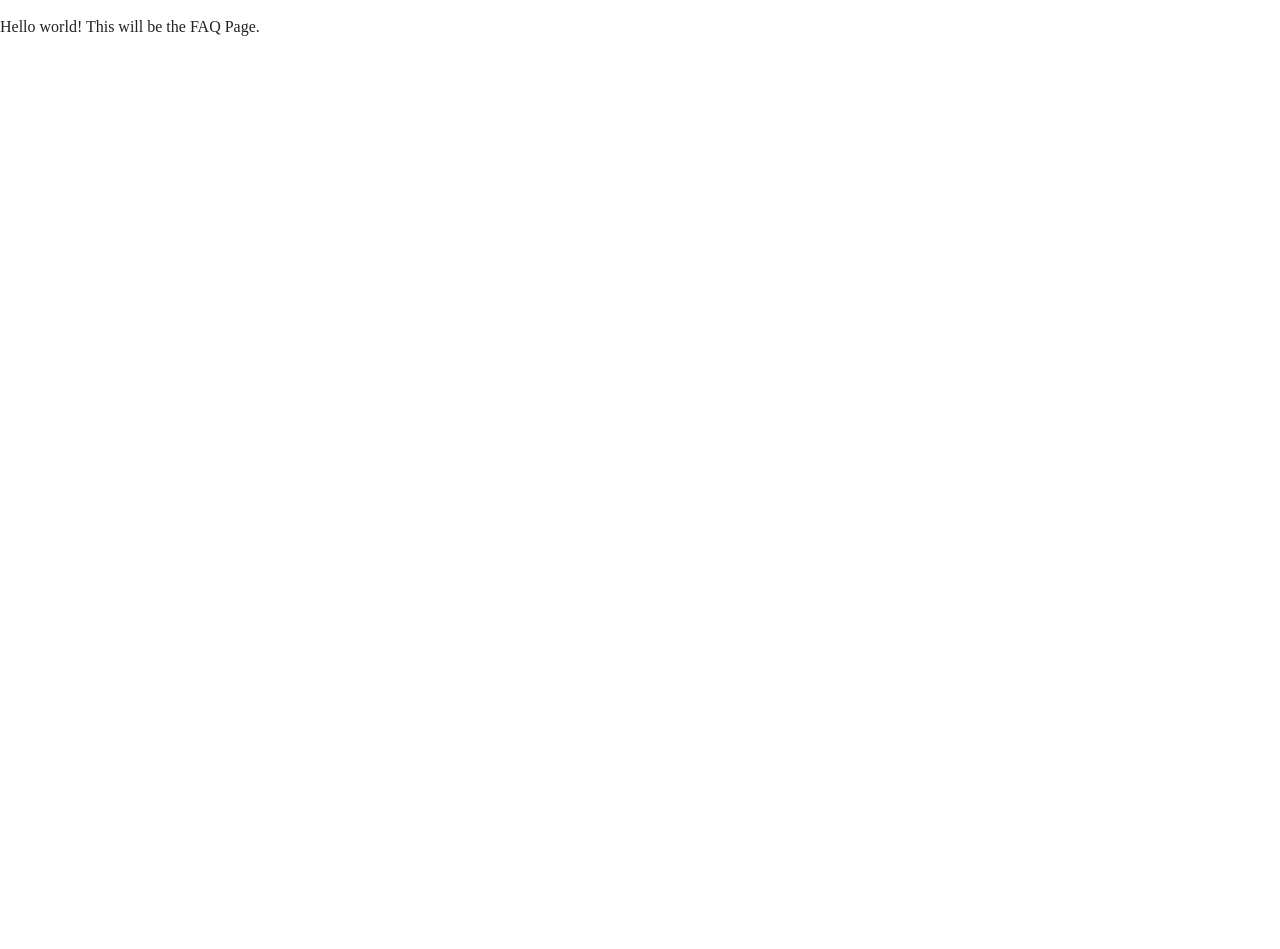
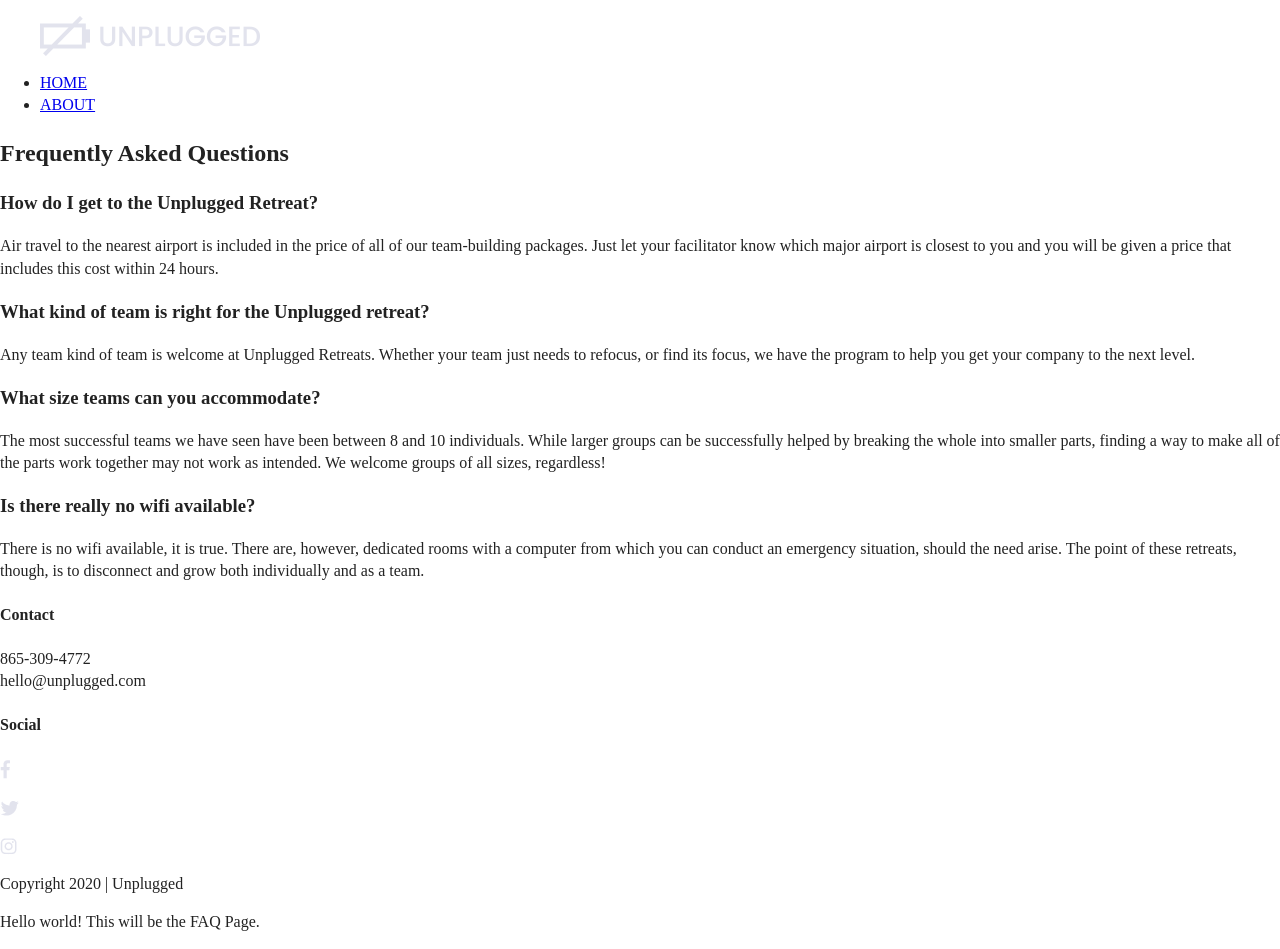
Before and after one commit to doskzorak/unplugged-retreat, a plain HTML site: page faq/index.html in a window 1280 px wide. Before the commit the page ends 800 px from the top, so only its background shows below. Drawn offline with nearby package versions, Linux system fonts and the light colour scheme.

Commit message:
Added code to FAQ page

```diff
--- a/faq/index.html
+++ b/faq/index.html
@@ -3,7 +3,7 @@
 
 <head>
   <meta charset="utf-8">
-  <title></title>
+  <title>Unplugged FAQ</title>
   <meta name="description" content="">
   <meta name="viewport" content="width=device-width, initial-scale=1">
 
@@ -16,6 +16,105 @@
 
   <meta name="theme-color" content="#fafafa">
 </head>
+
+<header>
+  <div class="content-wrapper">
+
+    <figure>
+      <a href="#"><img src="../img/unpluggedlogo.png" alt="Unplugged logo"></a>
+    </figure>
+
+    <div class="header-divider"></div>
+
+    <nav>
+      <ul>
+        <li><a href="..index.html" target="_blank">HOME</a></li>
+        <li><a href="../about/index.html" target="_blank">ABOUT</a></li>
+      </ul>
+    </nav>
+
+  </div>
+</header>
+
+<body>
+  <main>
+  <!--[if IE]>
+    <p class="browserupgrade">You are using an <strong>outdated</strong> browser. Please <a href="https://browsehappy.com/">upgrade your browser</a> to improve your experience and security.</p>
+  <![endif]-->
+
+    <section class="mission">
+      <div class="content-wrapper">
+        <div class="faq">
+          <h2>Frequently Asked Questions</h2>
+
+          <div class="faq-one">
+            <h3>How do I get to the Unplugged Retreat?</h3>
+              <p>Air travel to the nearest airport is included in the price of all of our
+                team-building packages. Just let your facilitator know which major airport
+                is closest to you and you will be given a price that includes this cost
+                within 24 hours.
+              </p>
+          </div>
+
+          <div class="faq-two">
+            <h3>What kind of team is right for the Unplugged retreat?</h3>
+              <p>Any team kind of team is welcome at Unplugged Retreats. Whether your team
+                just needs to refocus, or find its focus, we have the program to help you
+                get your company to the next level.
+              </p>
+            </div>
+
+          <div class="faq-three">
+            <h3>What size teams can you accommodate?</h3>
+              <p>The most successful teams we have seen have been between 8 and
+                10 individuals. While larger groups can be successfully helped
+                by breaking the whole into smaller parts, finding a way to make
+                all of the parts work together may not work as intended. We
+                welcome groups of all sizes, regardless!
+              </p>
+          </div>
+
+          <div class="faq-four">
+            <h3>Is there really no wifi available?</h3>
+              <p> There is no wifi available, it is true. There are, however,
+                dedicated rooms with a computer from which you can conduct an
+                emergency situation, should the need arise. The point of these
+                retreats, though, is to disconnect and grow both individually
+                and as a team.
+              </p>
+          </div>
+
+        </div>
+
+        </div>
+      </div>
+    </section>
+
+    <section class="contact-section">
+      <div class="content-wrapper">
+
+        <div class="contact-two">
+          <h4>Contact</h4>
+            <p>865-309-4772 <br>
+              hello@unplugged.com
+            </p>
+        </div>
+
+      </div>
+    </section>
+  </main>
+
+  <footer>
+    <div>
+      <div class="social-icons">
+        <h4>Social</h4>
+          <p><a href="https://www.facebook.com" target="_blank"><img src="../img/facebook.png" alt="facebook"></a></p>
+          <p><a href="https://www.twitter.com" target="_blank"><img src="../img/twitter.png" alt="twitter"></a></p>
+          <p><a href="https://www.instagram.com" target="_blank"><img src="../img/instagram.png" alt="instagram"></a></p>
+      </div>
+      <p>Copyright 2020 | Unplugged</p>
+  </div>
+</footer>
 
 <body>
   <!--[if IE]>
```
Also changed, not shown: about/index.html (+2 -2 lines).
